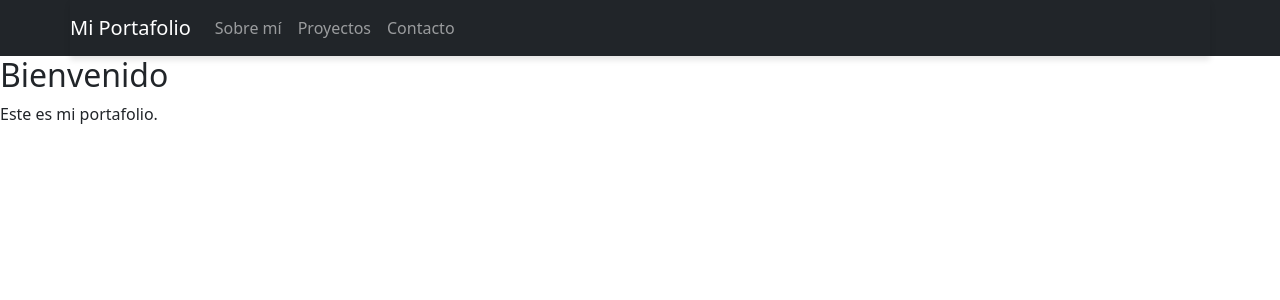
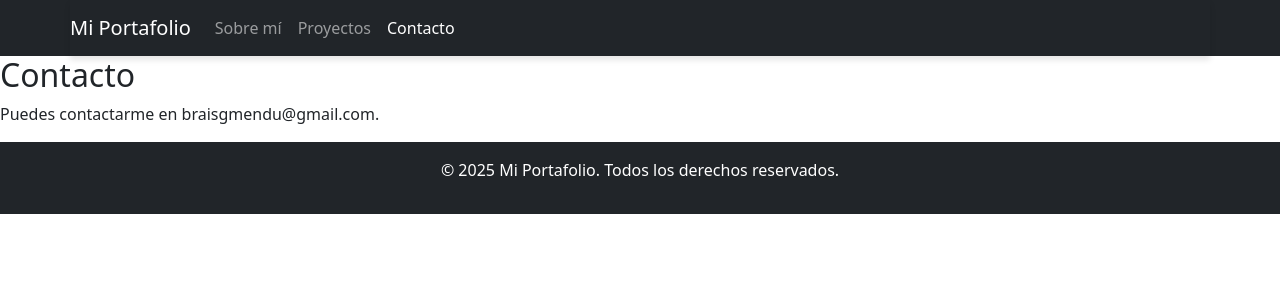
Before and after one commit to braisgmendu/my-portfolio, a React (Vite) app: page /contact in a window 1280 px wide. Shown: the top 300 px of the page. Built offline with nearby package versions, Linux system fonts and the light colour scheme.

Commit message:
añadido secciones de la pagina y un poco de estilo

```diff
--- a/package.json
+++ b/package.json
@@ -13,7 +13,8 @@
     "@popperjs/core": "^2.11.8",
     "bootstrap": "^5.3.3",
     "react": "^18.3.1",
-    "react-dom": "^18.3.1"
+    "react-dom": "^18.3.1",
+    "react-router-dom": "^7.1.3"
   },
   "devDependencies": {
     "@eslint/js": "^9.17.0",
--- a/src/App.jsx
+++ b/src/App.jsx
@@ -1,14 +1,30 @@
+import { BrowserRouter as Router, Route, Routes } from 'react-router-dom';
 import Header from './components/Header';
-
+import About from './components/About';
+import Projects from './components/Projects';
+import Contact from './components/Contact';
+import Footer from './components/Footer';
 function App() {
   return (
+    <Router>
       <div>
         <Header />
         <main>
+          <Routes>
+            <Route path="/" element={
+              <div>
                 <h2>Bienvenido</h2>
                 <p>Este es mi portafolio.</p>
+              </div>
+            } />
+            <Route path="/about" element={<About />} />
+            <Route path="/projects" element={<Projects />} />
+            <Route path="/contact" element={<Contact />} />
+          </Routes>
         </main>
+        <Footer />
       </div>
+    </Router>
   );
 }
 
--- a/src/components/About.jsx
+++ b/src/components/About.jsx
@@ -1,14 +1,8 @@
-function About() {
+export default function About() {
     return (
-      <section id="about" className="py-5 bg-light">
-        <div className="container text-center">
-          <h2 className="mb-4">Sobre mí</h2>
-          <p className="lead">
-            Hola, soy [tu nombre], desarrollador apasionado por crear aplicaciones web modernas y eficientes.
-          </p>
-        </div>
+      <section>
+        <h2>Sobre mí</h2>
+        <p>Hola, soy Brais y soy un Ingeniero Informatico.</p>
       </section>
     );
   }
-
-  export default About;
--- a/src/components/Contact.jsx
+++ b/src/components/Contact.jsx
@@ -0,0 +1,8 @@
+export default function Contact() {
+    return (
+      <section>
+        <h2>Contacto</h2>
+        <p>Puedes contactarme en braisgmendu@gmail.com.</p>
+      </section>
+    );
+  }
--- /dev/null
+++ b/src/components/Footer.jsx
@@ -0,0 +1,9 @@
+function Footer() {
+    return (
+      <footer className="bg-dark text-white text-center py-3">
+        <p>&copy; 2025 Mi Portafolio. Todos los derechos reservados.</p>
+      </footer>
+    );
+  }
+
+  export default Footer;
--- a/src/components/Header.jsx
+++ b/src/components/Header.jsx
@@ -1,8 +1,10 @@
+import { NavLink } from 'react-router-dom'; // Importa NavLink
+
 function Header() {
   return (
     <header className="bg-dark text-white">
       <nav className="navbar navbar-expand-lg navbar-dark container">
-          <a className="navbar-brand" href="#">Mi Portafolio</a>
+        <NavLink className="navbar-brand" to="/">Mi Portafolio</NavLink>
         <button
           className="navbar-toggler"
           type="button"
@@ -17,13 +19,13 @@ function Header() {
         <div className="collapse navbar-collapse" id="navbarNav">
           <ul className="navbar-nav">
             <li className="nav-item">
-                <a className="nav-link" href="#about">Sobre mí</a>
+              <NavLink className="nav-link" to="/about">Sobre mí</NavLink>
             </li>
             <li className="nav-item">
-                <a className="nav-link" href="#projects">Proyectos</a>
+              <NavLink className="nav-link" to="/projects">Proyectos</NavLink>
             </li>
             <li className="nav-item">
-                <a className="nav-link" href="#contact">Contacto</a>
+              <NavLink className="nav-link" to="/contact">Contacto</NavLink>
             </li>
           </ul>
         </div>
```
Also changed, not shown: 2 other files (tests, documents, lock files or other folders). Lines whose indentation alone changed are shown as unchanged.
